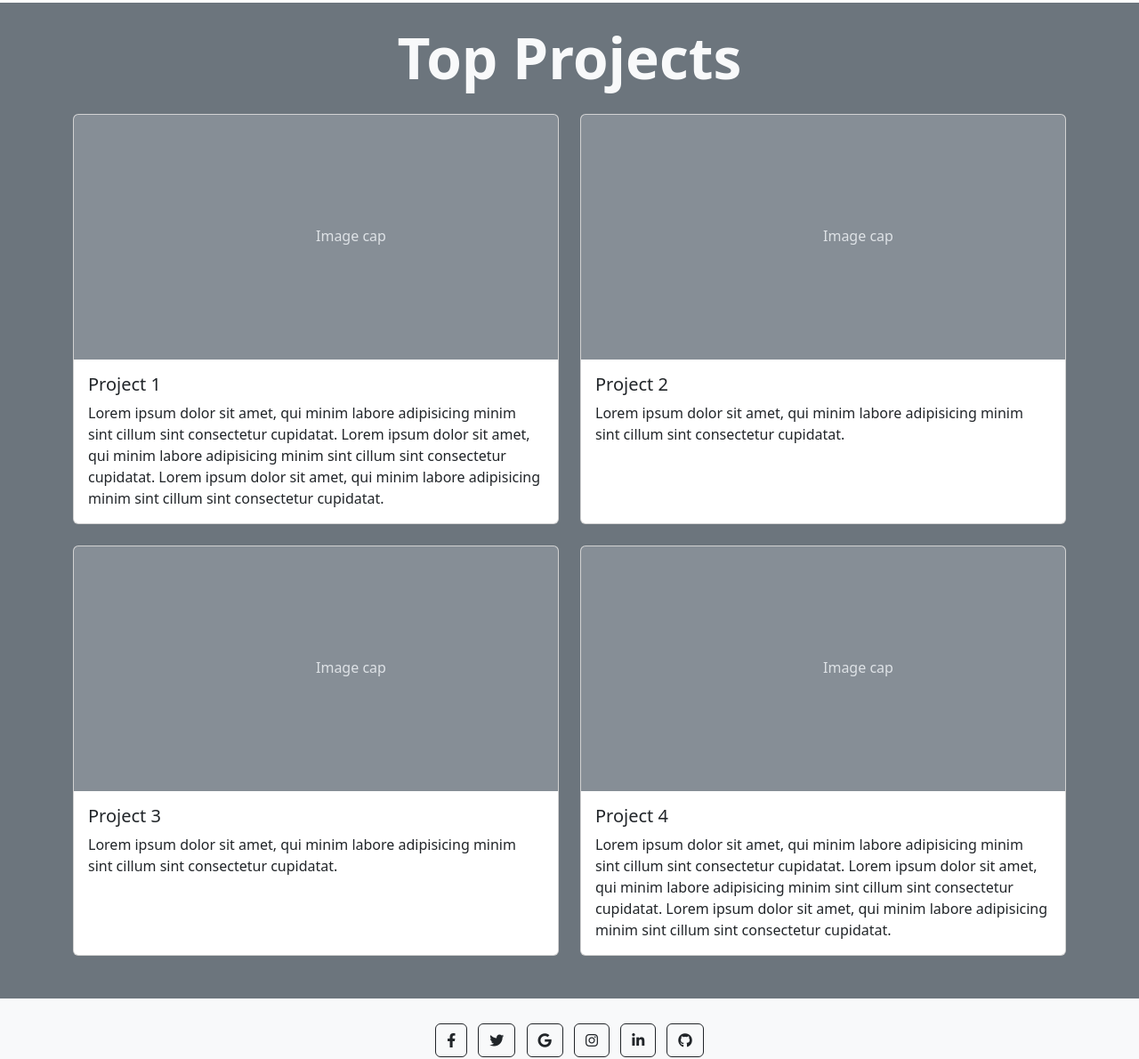
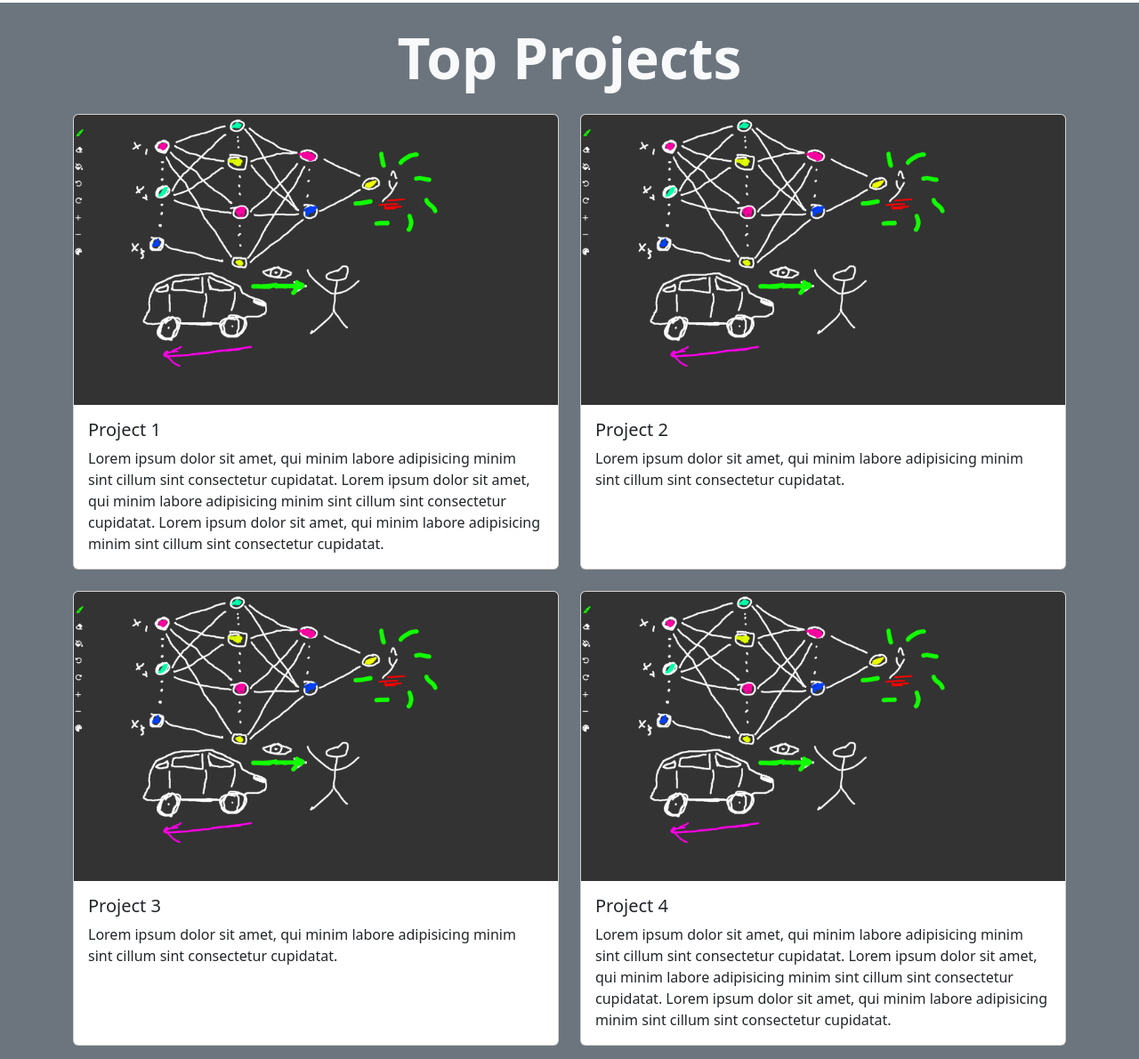
Before and after one commit to HieuHongHao/326Project, a plain HTML site: page index.html in a window 1280 px wide. Shown: the part 999-2189 px from the top of the page at 89% size. Drawn offline with nearby package versions, Linux system fonts and the light colour scheme.

Commit message:
Adding thumbnail image to projects in landing page

```diff
--- a/index.html
+++ b/index.html
@@ -2,7 +2,7 @@
 <html lang="en">
 
 <head>
-  <title></title>
+  <title>Document</title>
   <meta charset="UTF-8">
   <meta name="viewport" content="width=device-width, initial-scale=1">
   <link href="css/style.css" rel="stylesheet">
@@ -132,7 +132,7 @@
 
   <div class="container px-5 pb-5 pt-4 d-flex flex-column mx-auto col-6">
     <h1 class="display-2 text-center pb-4 fw-bold">Find Projects</h1>
-    <div class="input-group input-group-lg px-5 pb-5">
+      <div class="input-group input-group-lg px-5 pb-5">
       <input type="text" class="form-control" placeholder="Search Projects" aria-label="Search Projects"
         aria-describedby="button-addon2">
       <button class="btn btn-primary" type="button" id="button-addon2"><i class="fas fa-magnifying-glass"></i></button>
@@ -145,13 +145,7 @@
       <div class="row row-cols-1 row-cols-md-2 g-4">
         <div class="col">
           <div class="card h-100">
-            <svg class="bd-placeholder-img card-img-top" width="100%" height="275" xmlns="http://www.w3.org/2000/svg"
-              role="img" aria-label="Placeholder: Image cap" preserveAspectRatio="xMidYMid slice" focusable="false">
-              <title>Placeholder</title>
-              <rect width="100%" height="100%" fill="#868e96"></rect><text x="50%" y="50%" fill="#dee2e6"
-                dy=".3em">Image
-                cap</text>
-            </svg>
+            <img src="public/drawing.png" alt="" class="card-img-top">
             <div class="card-body">
               <h5 class="card-title">Project 1</h5>
               <p class="card-text">Lorem ipsum dolor sit amet, qui minim labore adipisicing minim sint cillum sint
@@ -163,13 +157,7 @@
         </div>
         <div class="col">
           <div class="card h-100">
-            <svg class="bd-placeholder-img card-img-top" width="100%" height="275" xmlns="http://www.w3.org/2000/svg"
-              role="img" aria-label="Placeholder: Image cap" preserveAspectRatio="xMidYMid slice" focusable="false">
-              <title>Placeholder</title>
-              <rect width="100%" height="100%" fill="#868e96"></rect><text x="50%" y="50%" fill="#dee2e6"
-                dy=".3em">Image
-                cap</text>
-            </svg>
+            <img src="public/drawing.png" alt="" class="card-img-top">
             <div class="card-body">
               <h5 class="card-title">Project 2</h5>
               <p class="card-text">Lorem ipsum dolor sit amet, qui minim labore adipisicing minim sint cillum sint
@@ -179,13 +167,7 @@
         </div>
         <div class="col">
           <div class="card h-100">
-            <svg class="bd-placeholder-img card-img-top" width="100%" height="275" xmlns="http://www.w3.org/2000/svg"
-              role="img" aria-label="Placeholder: Image cap" preserveAspectRatio="xMidYMid slice" focusable="false">
-              <title>Placeholder</title>
-              <rect width="100%" height="100%" fill="#868e96"></rect><text x="50%" y="50%" fill="#dee2e6"
-                dy=".3em">Image
-                cap</text>
-            </svg>
+            <img src="public/drawing.png" class="card-img-top" >
             <div class="card-body">
               <h5 class="card-title">Project 3</h5>
               <p class="card-text">Lorem ipsum dolor sit amet, qui minim labore adipisicing minim sint cillum sint
@@ -195,13 +177,7 @@
         </div>
         <div class="col">
           <div class="card h-100">
-            <svg class="bd-placeholder-img card-img-top" width="100%" height="275" xmlns="http://www.w3.org/2000/svg"
-              role="img" aria-label="Placeholder: Image cap" preserveAspectRatio="xMidYMid slice" focusable="false">
-              <title>Placeholder</title>
-              <rect width="100%" height="100%" fill="#868e96"></rect><text x="50%" y="50%" fill="#dee2e6"
-                dy=".3em">Image
-                cap</text>
-            </svg>
+            <img src="public/drawing.png" alt="" class="card-img-top">
             <div class="card-body">
               <h5 class="card-title">Project 4</h5>
               <p class="card-text">Lorem ipsum dolor sit amet, qui minim labore adipisicing minim sint cillum sint
```
Also changed, not shown: forums/forumpage.html (line endings or trailing spaces), public/drawing.png (added).
